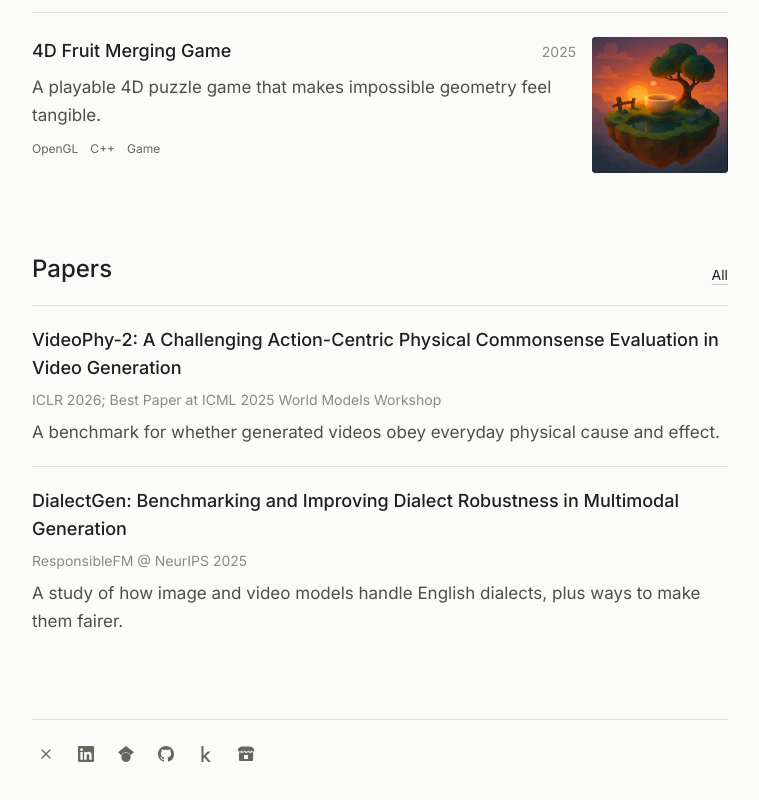
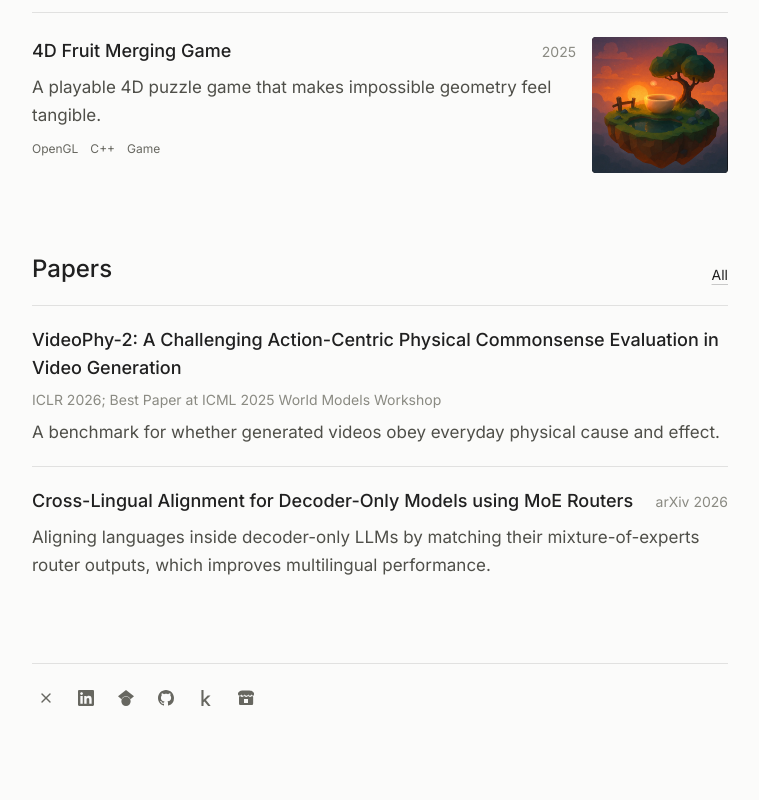
Before and after one commit to clarkipeng/clarkipeng.github.io, a React (Vite) app: page / in a window 1280 px wide. Shown: the part 1025-1825 px from the top of the page, without its empty margins (260-1019 px from the left). Built offline with nearby package versions, Linux system fonts and the light colour scheme.

Commit message:
feat: add MoE router and time-scale modification papers; use event-detection v2 title

```diff
--- a/src/data/siteData.ts
+++ b/src/data/siteData.ts
@@ -138,6 +138,18 @@ export const publications = [
     abstract: 'A benchmark for whether generated videos obey everyday physical cause and effect.',
   },
   {
+    id: 4,
+    title: 'Cross-Lingual Alignment for Decoder-Only Models using MoE Routers',
+    authors: 'Lucas Bandarkar, Clark Peng, Ahmed Haj Ahmed, Aditi Khandelwal, Nanyun Peng',
+    venue: 'arXiv 2026',
+    date: '2026-10-01',
+    paperUrl: 'https://arxiv.org/abs/2610.01921',
+    links: [
+      { label: 'arXiv', href: 'https://arxiv.org/abs/2610.01921' },
+    ],
+    abstract: 'Aligning languages inside decoder-only LLMs by matching their mixture-of-experts router outputs, which improves multilingual performance.',
+  },
+  {
     id: 2,
     title: 'DialectGen: Benchmarking and Improving Dialect Robustness in Multimodal Generation',
     authors: 'Yu Zhou, Sohyun An, Haikang Deng, Da Yin, Clark Peng, Cho-Jui Hsieh, Kai-Wei Chang, Nanyun Peng',
@@ -150,8 +162,21 @@ export const publications = [
     abstract: 'A study of how image and video models handle English dialects, plus ways to make them fairer.',
   },
   {
+    id: 5,
+    title: 'Variable-Rate Harmonic-Percussive Time-Scale Modification with Real-Time Playback in Python',
+    authors: 'Sayema Lubis, Clark Peng, Jared Carreño, TJ Tsai',
+    venue: 'arXiv 2026',
+    date: '2026-07-20',
+    paperUrl: 'https://arxiv.org/abs/2609.18999',
+    links: [
+      { label: 'arXiv', href: 'https://arxiv.org/abs/2609.18999' },
+      { label: 'Code', href: 'https://github.com/HMC-MIR/TSMRealTime' },
+    ],
+    abstract: 'Real-time audio time stretching in Python, with a playback rate that can change every frame to follow a live performer.',
+  },
+  {
     id: 3,
-    title: 'Event Detection via Probability Density Function Regression',
+    title: 'Boundary Density Likelihood for Direct Event-Time Supervision',
     authors: 'Clark Peng, Tolga Dincer',
     venue: 'arXiv 2024',
     date: '2024-08-23',
```
Also changed, not shown: 1 other file (tests, documents, lock files or other folders).
